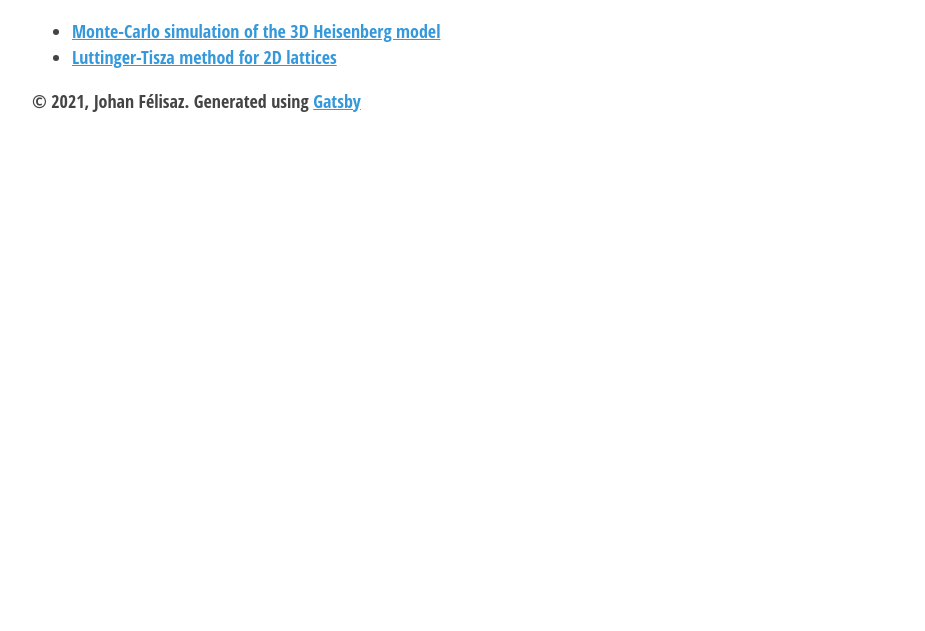
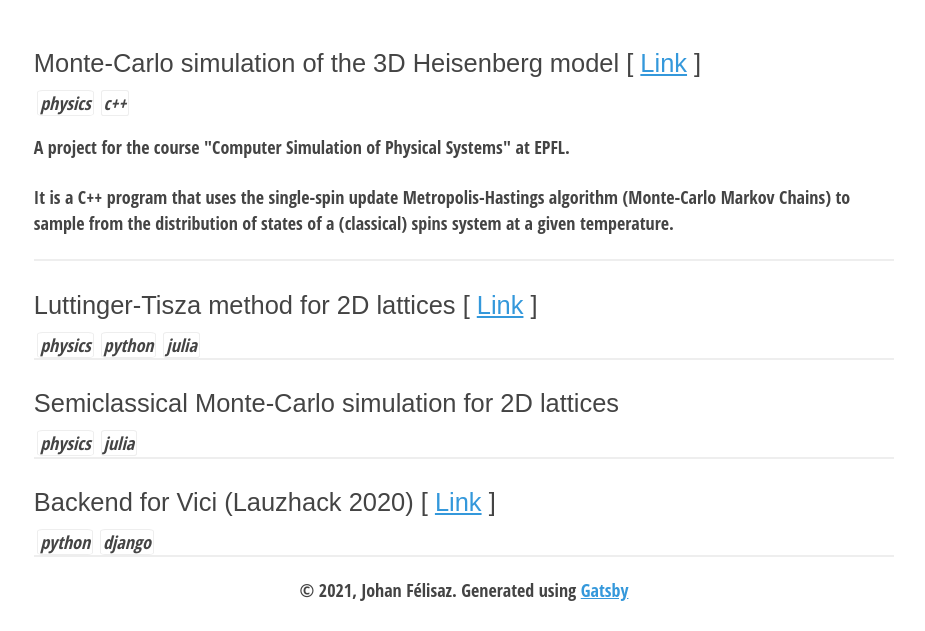
Before and after one commit to Joh11/Joh11.github.io, a Gatsby site: page /projects in a window 1280 px wide. Shown: the part 255-886 px from the top of the page, without its empty margins (176-1101 px from the left). Before the commit the page ends 800 px from the top, so only its background shows below. Built offline with nearby package versions, Linux system fonts and the light colour scheme; Gatsby itself is replaced by a stand-in of ours.

Commit message:
projects tags

```diff
--- a/src/components/footer.js
+++ b/src/components/footer.js
@@ -1,7 +1,9 @@
 import * as React from "react"
 
 export default function Footer() {
-    return <footer>
+    return <footer style={{
+		       "text-align": "center"
+		   }}>
 	       <p>
 		   &copy; 2021, Johan Félisaz.
 		   Generated using <a href="https://www.gatsbyjs.com/">Gatsby</a>
--- a/src/components/header.js
+++ b/src/components/header.js
@@ -1,7 +1,5 @@
 import * as React from "react"
 import { Link } from "gatsby"
-
-// import gpg from "../misc/jfelisaz.gpg"
 
 function OuterMenuLink({ children }) {
     return <li style={{ "list-style-type": "none",
@@ -12,7 +10,7 @@ function OuterMenuLink({ children }) {
 
 function GPGMenuLink() {
     return <OuterMenuLink>
-	       <a href="/jfelisaz.gpg">GPG</a>
+	       <Link href="/jfelisaz.gpg">GPG</Link>
 	   </OuterMenuLink>
 }
 
--- a/src/pages/projects.js
+++ b/src/pages/projects.js
@@ -3,10 +3,41 @@ import * as React from "react"
 import Layout from "../components/layout"
 import data from "../projects/projects.json"
 
+function ProjectList({ projects }) {
+    return <ul style={{
+		   padding: "0.1em"
+	       }}>
+	       { projects.map(project => <Project project={project}/>) }
+	   </ul>
+}
+
+function Tags({ tags }) {
+    function Tag({ tag }) {
+	return <span style={{
+			 margin: "0 0.2em",
+			 padding: "0 0.1em",
+			 border: "solid #eee 1px",
+			 "border-radius": "10%",
+			 "font-style": "italic"
+		     }}>
+		   { tag }
+	       </span>
+    }
+
+    return <div>
+	       { tags.map(tag => <Tag tag={ tag }/>) }
+	   </div>
+}
+
 function Project({ project }) {
-    const { url, title } = project
-    return <li>
-	       <a href={ url }>{ title }</a>
+    const { url, title, tags, description } = project
+    return <li style={{
+		   "list-style-type": "none",
+		   "border-bottom": "solid #eee 2px"
+	       }}>
+	       <h4>{ title }{url ? <> [ <a href={ url }> Link</a> ]</> : ""}</h4>
+	       <Tags tags={ tags }/>
+	       { description ? description.map(p => <p>{ p }</p>) : "" }
 	   </li>
 }
 
@@ -14,9 +45,7 @@ export default function Projects() {
     return (
 	<Layout>
 	    <h3>My projects</h3>
-	    <ul>
-		{ data.projects.map(project => <Project project={project}/>) }
-	    </ul>
+	    <ProjectList projects={ data.projects }/>
 	</Layout>
     );
 }
--- a/src/projects/projects.json
+++ b/src/projects/projects.json
@@ -2,11 +2,27 @@
     "projects": [
 	{
 	    "title": "Monte-Carlo simulation of the 3D Heisenberg model",
-	    "url": "https://github.com/Joh11/monte-carlo"
+	    "url": "https://github.com/Joh11/monte-carlo",
+	    "tags": ["physics", "c++"],
+	    "description": [
+		"A project for the course \"Computer Simulation of Physical Systems\" at EPFL.",
+		"It is a C++ program that uses the single-spin update Metropolis-Hastings algorithm (Monte-Carlo Markov Chains) to sample from the distribution of states of a (classical) spins system at a given temperature. "
+	    ]
 	},
 	{
 	    "title": "Luttinger-Tisza method for 2D lattices",
-	    "url": "https://github.com/Joh11/"
+	    "url": "https://github.com/Joh11/luttinger-tisza/",
+	    "tags": ["physics", "python", "julia"]
+	},
+	{
+	    "title": "Semiclassical Monte-Carlo simulation for 2D lattices",
+	    "tags": ["physics", "julia"]
+	},
+	{
+	    "title": "Backend for Vici (Lauzhack 2020)",
+	    "url": "https://github.com/Joh11/vici_backend",
+	    "tags": ["python", "django"]
+
 	}
     ]
 }
```
